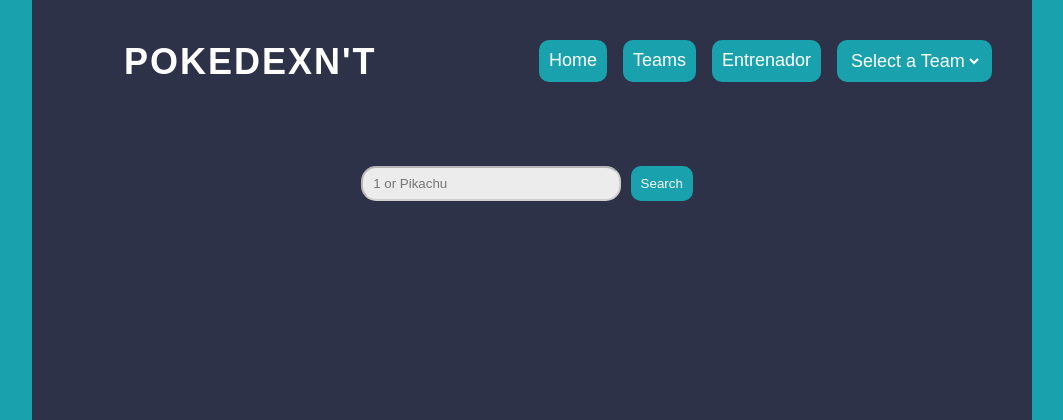
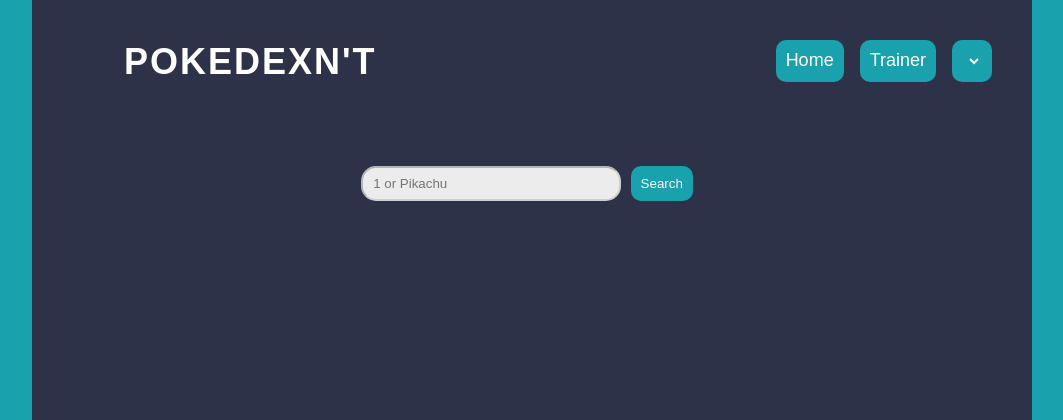
Before and after one commit to leop3z/TP1---Pokedex-, a Flask app: page /index in a window 1280 px wide. Shown: the top 420 px of the page, without its empty margins (108-1171 px from the left). Run offline with Flask 3, Linux system fonts and the light colour scheme; lists and menus that the app fills with data are empty.

Commit message:
Ajustes de acuerdo a la nueva pagina

```diff
--- a/static/js/main.js
+++ b/static/js/main.js
@@ -1,5 +1,5 @@
 // Obtener la lista de equipos y llenar el dropdown
-fetch('/teams')
+fetch('/teams_trainer')
     .then(response => response.json())
     .then(teams => {
         const dropdown = document.getElementById('team-dropdown');
@@ -66,7 +66,7 @@ function create_pokemon(pokemons) {
         agregar_equipo.addEventListener("click", () => {
             const selected_team_id = document.getElementById('team-dropdown').value;
             if (selected_team_id) {
-                fetch(`/team/${selected_team_id}/pokemon`, {
+                fetch(`/trainer/${selected_team_id}/pokemon`, {
                     method: 'POST',
                     headers: {
                         'Content-Type': 'application/json',
--- a/templates/index.html
+++ b/templates/index.html
@@ -21,8 +21,7 @@
         <nav class="other-pages">
             <ul class="links">
                 <li class="page"><a href="/index">Home</a></li>
-                <li class="page"><a href="/team">Teams</a></li>
-                <li class="page"><a href="/profile">Entrenador</a></li>
+                <li class="page"><a href="/trainer">Trainer</a></li>
                 <li class="page">
                     <select id="team-dropdown">
                         <option value="">Select a Team</option>
```
Also changed, not shown: static/uploads/gojo_cat.jpg (added).
